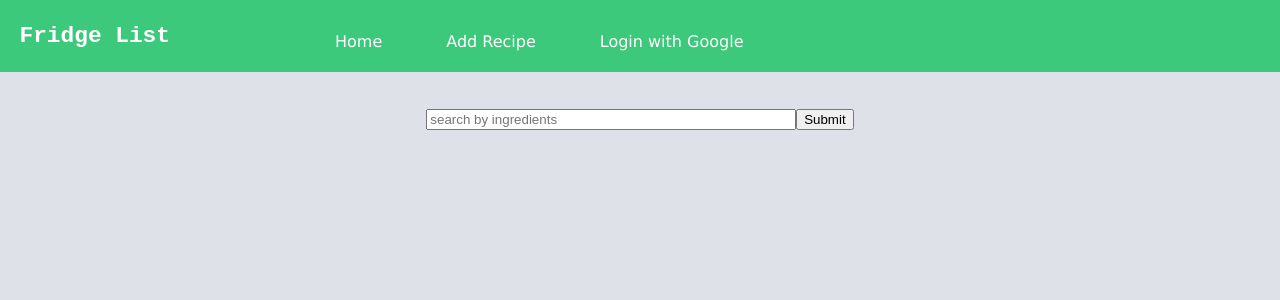
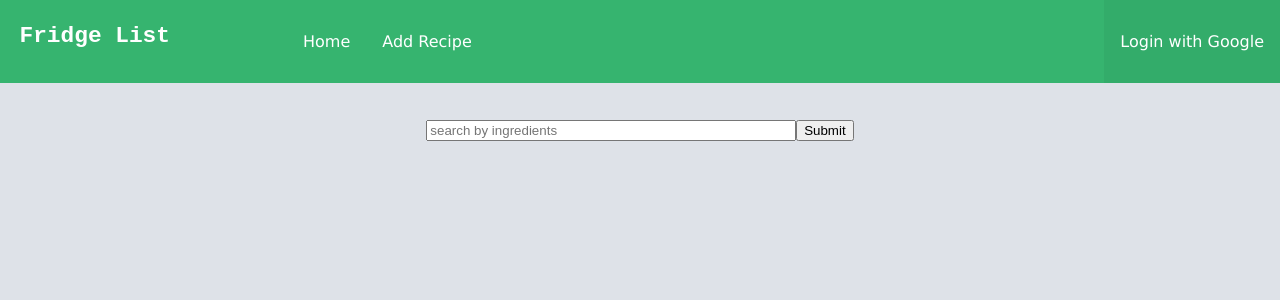
Before and after one commit to Ivani451/FridgeList, a React (Create React App) app in the folder client/: page / in a window 1280 px wide. Shown: the top 300 px of the page. Built offline with nearby package versions, Linux system fonts and the light colour scheme.

Commit message:
fixed proxy issue and re-aligned google login button

```diff
--- a/client/src/App.scss
+++ b/client/src/App.scss
@@ -5,7 +5,7 @@ body {
   #main-header {
     display: flex;
     flex-direction: row;
-    background-color: #3cc97b;
+    background-color: #36b46f;
     color: white;
     font-family: Verdana, sans-serif;
     margin: 0;
@@ -20,7 +20,7 @@ body {
     }
 
     .header-button {
-      padding: 1em 1em 0 3em;
+      padding: 1em;
       text-align: center;
       text-decoration: none;
 
@@ -28,6 +28,11 @@ body {
         color: white;
         text-align: center;
       }
+    }
+
+    #google-login {
+      background-color: #33ac6a;
+      margin-left: auto;
     }
   }
 
--- a/client/src/components/Header.js
+++ b/client/src/components/Header.js
@@ -22,7 +22,7 @@ export default function Header() {
         <p>Add Recipe</p>
       </NavLink>
 
-      <a href="/auth/google/" className="header-button">
+      <a href="/auth/google/" className="header-button" id="google-login">
         <p>Login with Google</p>
       </a>
     </nav>
--- a/client/src/setupProxy.js
+++ b/client/src/setupProxy.js
@@ -2,6 +2,6 @@ const proxy = require("http-proxy-middleware");
 
 module.exports = function(app) {
   app.use(
-    proxy(["/api/*", "/auth/google"], { target: "http://localhost:5000" })
+    proxy(["/api/", "/auth/google"], { target: "http://localhost:5000" })
   );
 };
```
